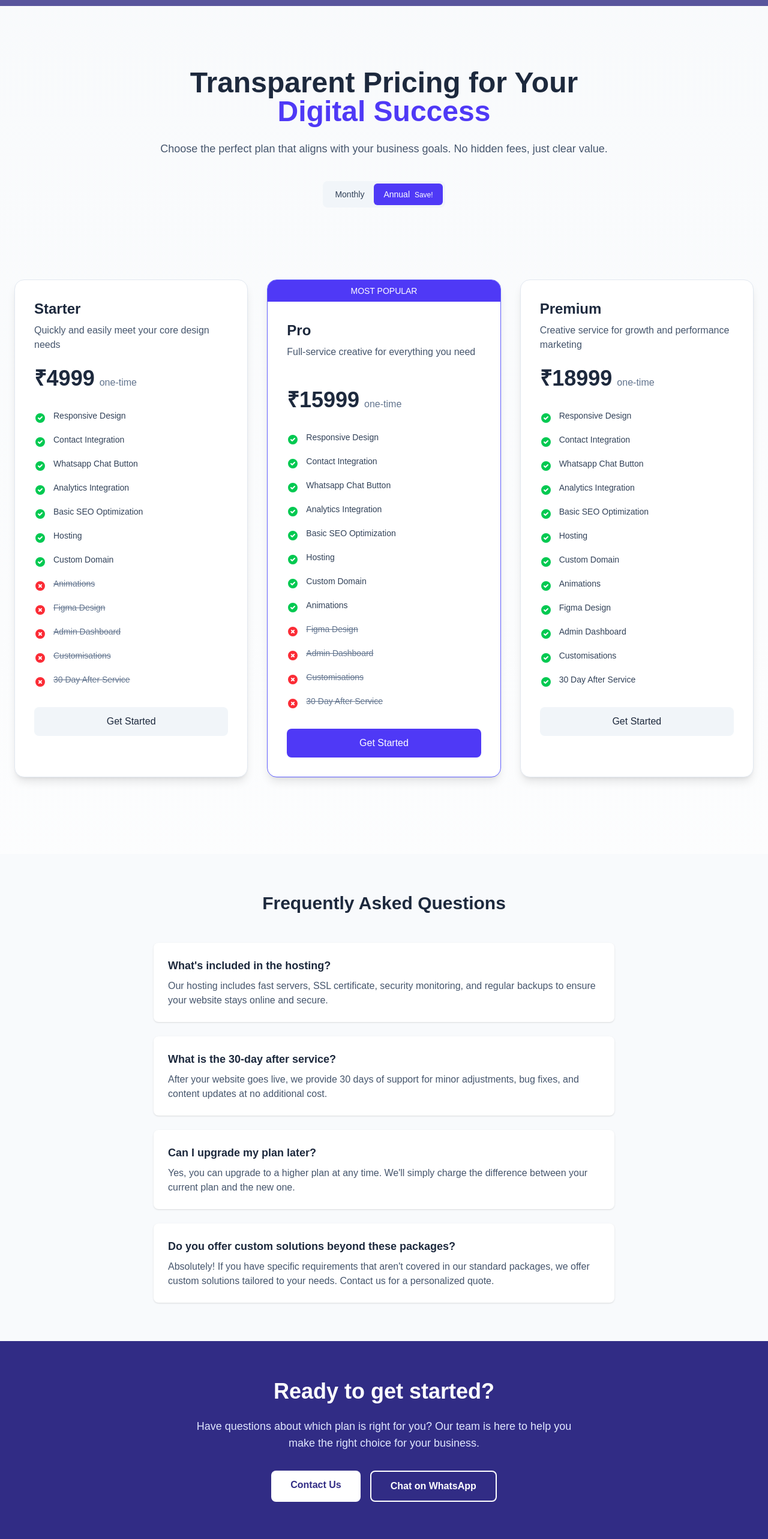
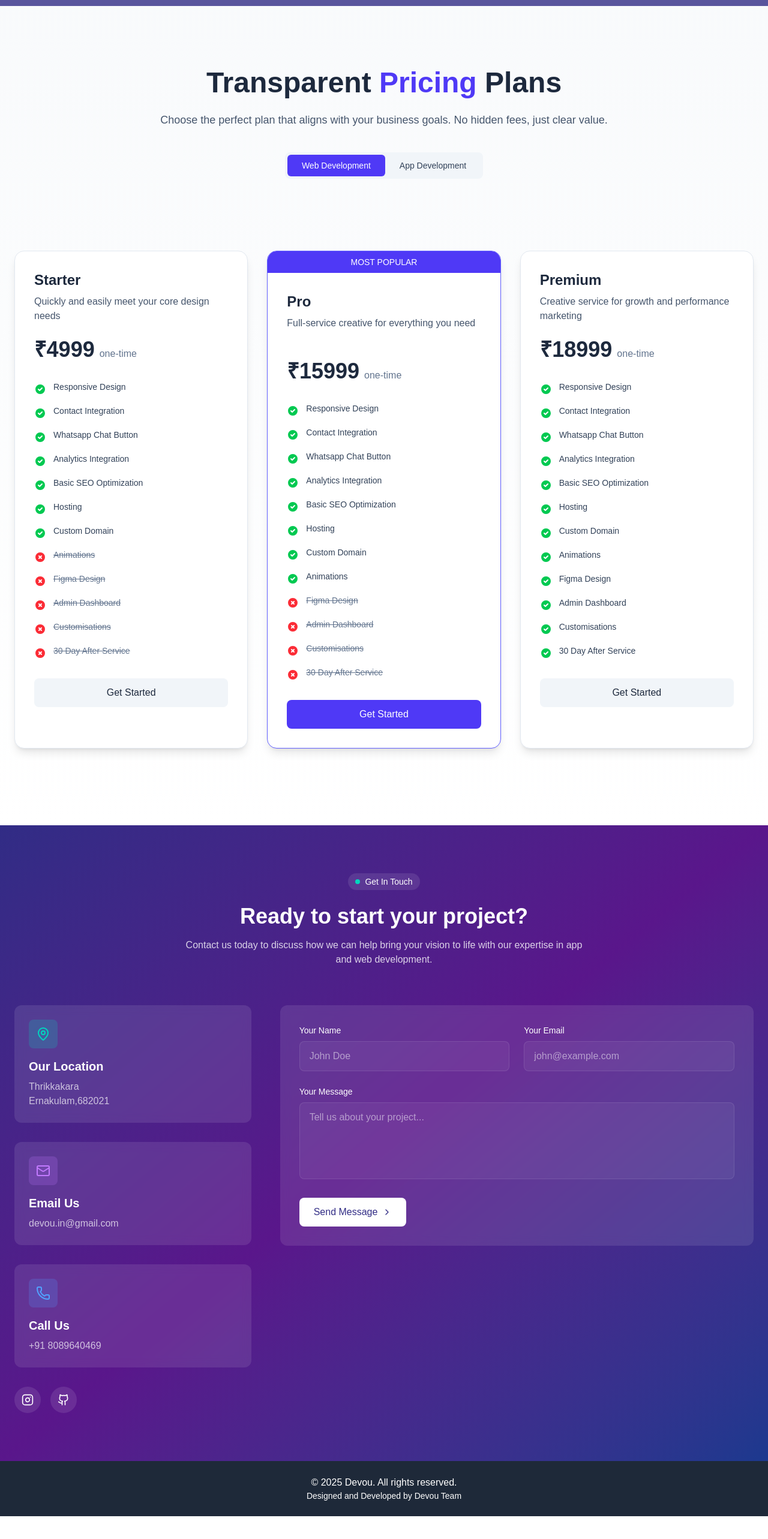
Before and after one commit to alanjohnck/devou, a Next.js app: page /pricing in a window 1280 px wide. Shown: the part 78-2644 px from the top of the page at 60% size. After the commit the page ends 2606 px from the top, so only its background shows below. Built offline with nearby package versions, Linux system fonts and the light colour scheme.

Commit message:
new version

```diff
--- a/src/app/layout.js
+++ b/src/app/layout.js
@@ -1,6 +1,7 @@
 import { Geist, Geist_Mono } from "next/font/google";
 import "./globals.css";
 import Navbar from "./components/Navbar";
+import ContactSection from "./contact/page";
 
 const geistSans = Geist({
   variable: "--font-geist-sans",
@@ -118,7 +119,13 @@ export default function RootLayout({ children }) {
       >
        <Navbar />
         {children}
-
+      <ContactSection />
+        <footer className="bg-gray-800 text-white py-6">
+          <div className="container mx-auto text-center">
+            <p>&copy; {new Date().getFullYear()} Devou. All rights reserved.</p>
+            <p className="text-sm">Designed and Developed by Devou Team</p>
+          </div>
+        </footer>
       </body>
     </html>
   );
--- a/src/app/pricing/page.js
+++ b/src/app/pricing/page.js
@@ -2,16 +2,14 @@
 import React, { useState } from "react";
 import Link from "next/link";
 
+export default function PricingPage() {
+  const [activeTab, setActiveTab] = useState("web");
 
-export default function PricingPage() {
-  const [billingCycle, setBillingCycle] = useState("annual"); // "annual" or "monthly"
-
-  const plans = [
+  const webPlans = [
     {
       name: "Starter",
       description: "Quickly and easily meet your core design needs",
-      monthlyPrice: "₹6999",
-      annualPrice: "₹4999",
+      price: "₹4999",
       features: [
         { name: "Responsive Design", included: true },
         { name: "Contact Integration", included: true },
@@ -32,8 +30,7 @@ export default function PricingPage() {
     {
       name: "Pro",
       description: "Full-service creative for everything you need",
-      monthlyPrice: "₹15999",
-      annualPrice: "₹15999",
+      price: "₹15999",
       features: [
         { name: "Responsive Design", included: true },
         { name: "Contact Integration", included: true },
@@ -54,8 +51,7 @@ export default function PricingPage() {
     {
       name: "Premium",
       description: "Creative service for growth and performance marketing",
-      monthlyPrice: "₹25999",
-      annualPrice: "₹18999",
+      price: "₹18999",
       features: [
         { name: "Responsive Design", included: true },
         { name: "Contact Integration", included: true },
@@ -75,9 +71,71 @@ export default function PricingPage() {
     },
   ];
 
-  const handleToggleBillingCycle = () => {
-    setBillingCycle(billingCycle === "annual" ? "monthly" : "annual");
-  };
+  const appPlans = [
+    {
+      name: "Basic App",
+      description: "Essential features for your mobile application",
+      price: "₹49,999",
+      features: [
+        { name: "Native Android Development", included: true },
+        { name: "User Authentication", included: true },
+        { name: "Push Notifications", included: true },
+        { name: "Basic UI/UX Design", included: true },
+        { name: "App Store Submission", included: true },
+        { name: "3 Months Support", included: true },
+        { name: "Analytics Integration", included: true },
+        { name: "In-App Purchases", included: false },
+        { name: "Offline Mode", included: false },
+        { name: "Custom Admin Panel", included: false },
+        { name: "API Development", included: false },
+        { name: "Multi-language Support", included: false },
+      ],
+      color: "indigo",
+      popular: false,
+    },
+    {
+      name: "Professional App",
+      description: "Complete solution for business applications",
+      price: "₹99,999",
+      features: [
+        { name: "Native Android & iOS Development", included: true },
+        { name: "User Authentication", included: true },
+        { name: "Push Notifications", included: true },
+        { name: "Advanced UI/UX Design", included: true },
+        { name: "App Store Submission", included: true },
+        { name: "6 Months Support", included: true },
+        { name: "Analytics Integration", included: true },
+        { name: "In-App Purchases", included: true },
+        { name: "Offline Mode", included: true },
+        { name: "Custom Admin Panel", included: false },
+        { name: "API Development", included: false },
+        { name: "Multi-language Support", included: false },
+      ],
+      color: "indigo",
+      popular: true,
+    },
+    {
+      name: "Enterprise App",
+      description: "Full-featured solution with custom backend",
+      price: "₹1,49,999",
+      features: [
+        { name: "Native Android & iOS Development", included: true },
+        { name: "User Authentication", included: true },
+        { name: "Push Notifications", included: true },
+        { name: "Premium UI/UX Design", included: true },
+        { name: "App Store Submission", included: true },
+        { name: "12 Months Support", included: true },
+        { name: "Analytics Integration", included: true },
+        { name: "In-App Purchases", included: true },
+        { name: "Offline Mode", included: true },
+        { name: "Custom Admin Panel", included: true },
+        { name: "API Development", included: true },
+        { name: "Multi-language Support", included: true },
+      ],
+      color: "indigo",
+      popular: false,
+    },
+  ];
 
   return (
     <div className="pt-28 bg-gradient-to-b from-slate-50 to-white">
@@ -86,33 +144,33 @@ export default function PricingPage() {
         <div className="container mx-auto px-6">
           <div className="max-w-3xl mx-auto text-center">
             <h1 className="text-4xl md:text-5xl font-bold text-slate-800 mb-6">
-              Transparent Pricing for Your <span className="text-indigo-600">Digital Success</span>
+              Transparent <span className="text-indigo-600">Pricing</span> Plans
             </h1>
             <p className="text-lg text-slate-600 mb-10">
               Choose the perfect plan that aligns with your business goals. No hidden fees, just clear value.
             </p>
 
-            {/* Billing Cycle Toggle */}
+            {/* Services Tab Toggle */}
             <div className="inline-flex items-center bg-slate-100 p-1 rounded-lg mb-10">
               <button
-                onClick={() => setBillingCycle("monthly")}
-                className={`px-4 py-2 text-sm font-medium rounded-md transition-colors ${
-                  billingCycle === "monthly"
+                onClick={() => setActiveTab("web")}
+                className={`px-6 py-2 text-sm font-medium rounded-md transition-colors ${
+                  activeTab === "web"
                     ? "bg-indigo-600 text-white"
                     : "text-slate-700 hover:text-indigo-600"
                 }`}
               >
-                Monthly
+                Web Development
               </button>
               <button
-                onClick={() => setBillingCycle("annual")}
-                className={`px-4 py-2 text-sm font-medium rounded-md transition-colors ${
-                  billingCycle === "annual"
+                onClick={() => setActiveTab("app")}
+                className={`px-6 py-2 text-sm font-medium rounded-md transition-colors ${
+                  activeTab === "app"
                     ? "bg-indigo-600 text-white"
                     : "text-slate-700 hover:text-indigo-600"
                 }`}
               >
-                Annual <span className="text-xs ml-1">Save!</span>
+                App Development
               </button>
             </div>
           </div>
@@ -123,7 +181,7 @@ export default function PricingPage() {
       <section className="pb-20 md:pb-32">
         <div className="container mx-auto px-6">
           <div className="grid grid-cols-1 md:grid-cols-3 gap-8">
-            {plans.map((plan, index) => (
+            {(activeTab === "web" ? webPlans : appPlans).map((plan, index) => (
               <div
                 key={index}
                 className={`bg-white rounded-2xl shadow-lg hover:shadow-xl transition-all duration-300 overflow-hidden transform hover:-translate-y-1 border ${
@@ -140,7 +198,7 @@ export default function PricingPage() {
                   <p className="text-slate-600 mb-6 h-12">{plan.description}</p>
                   <div className="flex items-baseline mb-8">
                     <span className="text-4xl font-bold text-slate-800">
-                      {billingCycle === "annual" ? plan.annualPrice : plan.monthlyPrice}
+                      {plan.price}
                     </span>
                     <span className="text-slate-500 ml-2">one-time</span>
                   </div>
@@ -167,7 +225,7 @@ export default function PricingPage() {
                   </ul>
 
                   <Link
-                    href="/contact?plan=${plan.name}"
+                    href={`/contact?plan=${plan.name}`}
                     className={`w-full block text-center py-3 px-6 rounded-lg font-medium transition-colors ${
                       plan.popular
                         ? "bg-indigo-600 text-white hover:bg-indigo-700"
@@ -183,80 +241,7 @@ export default function PricingPage() {
         </div>
       </section>
 
-      {/* FAQ Section */}
-      <section className="py-16 bg-slate-50">
-        <div className="container mx-auto px-6">
-          <div className="max-w-3xl mx-auto">
-            <h2 className="text-3xl font-bold text-center text-slate-800 mb-12">
-              Frequently Asked Questions
-            </h2>
 
-            <div className="space-y-6">
-              <div className="bg-white p-6 rounded-lg shadow-sm">
-                <h3 className="text-lg font-semibold text-slate-800 mb-2">
-                  What's included in the hosting?
-                </h3>
-                <p className="text-slate-600">
-                  Our hosting includes fast servers, SSL certificate, security monitoring, and regular backups to ensure your website stays online and secure.
-                </p>
-              </div>
-
-              <div className="bg-white p-6 rounded-lg shadow-sm">
-                <h3 className="text-lg font-semibold text-slate-800 mb-2">
-                  What is the 30-day after service?
-                </h3>
-                <p className="text-slate-600">
-                  After your website goes live, we provide 30 days of support for minor adjustments, bug fixes, and content updates at no additional cost.
-                </p>
-              </div>
-
-              <div className="bg-white p-6 rounded-lg shadow-sm">
-                <h3 className="text-lg font-semibold text-slate-800 mb-2">
-                  Can I upgrade my plan later?
-                </h3>
-                <p className="text-slate-600">
-                  Yes, you can upgrade to a higher plan at any time. We'll simply charge the difference between your current plan and the new one.
-                </p>
-              </div>
-
-              <div className="bg-white p-6 rounded-lg shadow-sm">
-                <h3 className="text-lg font-semibold text-slate-800 mb-2">
-                  Do you offer custom solutions beyond these packages?
-                </h3>
-                <p className="text-slate-600">
-                  Absolutely! If you have specific requirements that aren't covered in our standard packages, we offer custom solutions tailored to your needs. Contact us for a personalized quote.
-                </p>
-              </div>
-            </div>
-          </div>
-        </div>
-      </section>
-
-      {/* Call to Action */}
-      <section className="py-16 bg-indigo-900 text-white">
-        <div className="container mx-auto px-6 text-center">
-          <h2 className="text-3xl md:text-4xl font-bold mb-6">
-            Ready to get started?
-          </h2>
-          <p className="text-lg mb-8 max-w-2xl mx-auto text-indigo-100">
-            Have questions about which plan is right for you? Our team is here to help you make the right choice for your business.
-          </p>
-          <div className="flex flex-col sm:flex-row gap-4 justify-center">
-            <Link
-              href="/contact"
-              className="bg-white text-indigo-900 hover:bg-indigo-100 py-3 px-8 rounded-lg font-semibold transition-colors"
-            >
-              Contact Us
-            </Link>
-            <a
-              href="https://wa.me/+918089640469?text=Hello, I'm interested in your web development services."
-              className="border-2 border-white text-white hover:bg-white/10 py-3 px-8 rounded-lg font-semibold transition-colors"
-            >
-              Chat on WhatsApp
-            </a>
-          </div>
-        </div>
-      </section>
     </div>
   );
 }
```
